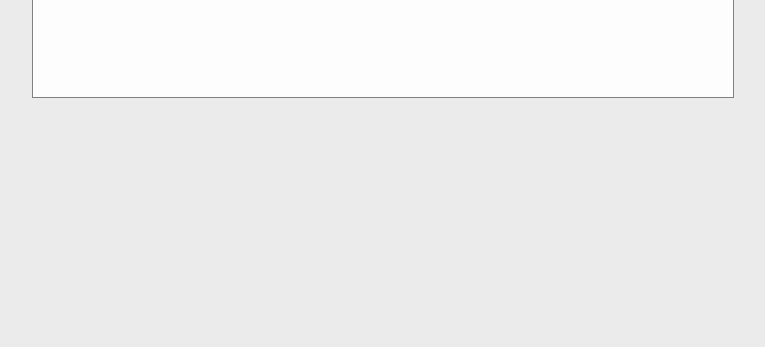
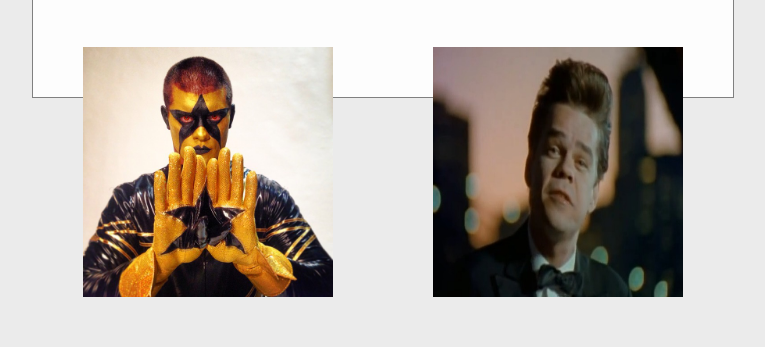
Before and after one commit to m00tzman/hw3c, a plain HTML site: page index.html in a window 1280 px wide. Shown: the part 712-1059 px from the top of the page, without its empty margins (257-1022 px from the left). Before the commit the page ends 810 px from the top, so only its background shows below. Drawn offline with Linux system fonts and the light colour scheme.

Commit message:
added more images and stuff but GODDAMN MAN NOW WE GOT PROBLEMS WITH THE CONTAINER HAHAHAHAHHA

```diff
--- a/css/style.css
+++ b/css/style.css
@@ -26,3 +26,7 @@ img{
 #cat{
 	clear: both;
 }
+
+#stardust{
+	clear: both;
+}
--- a/index.html
+++ b/index.html
@@ -10,6 +10,8 @@
 			<img id="ken "src="images/ken.jpg">
 			<img id="cat" src="images/cat.jpg">
 			<img id="bomberman" src="images/bomberman.jpg">
+			<img id="stardust" src="images/stardust.jpg">
+			<img id="buster" src="images/buster.jpg">
 		</div>
 	</body>
 </html>
```
Also changed, not shown: images/buster.jpg (added), images/stardust.jpg (added), 1 other file.
